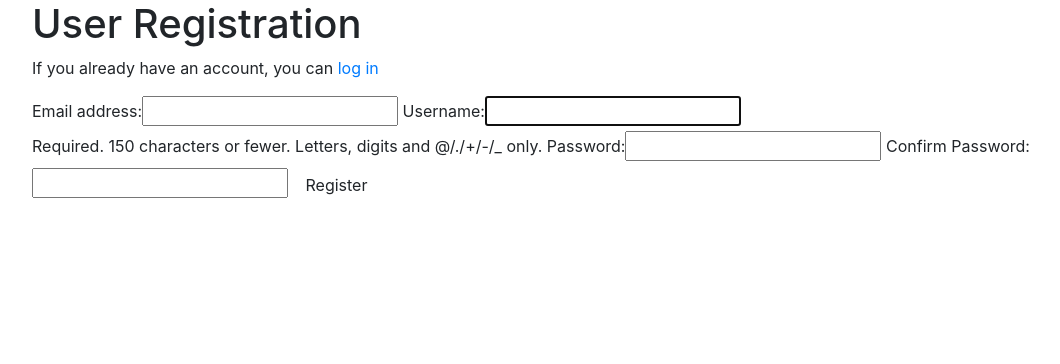
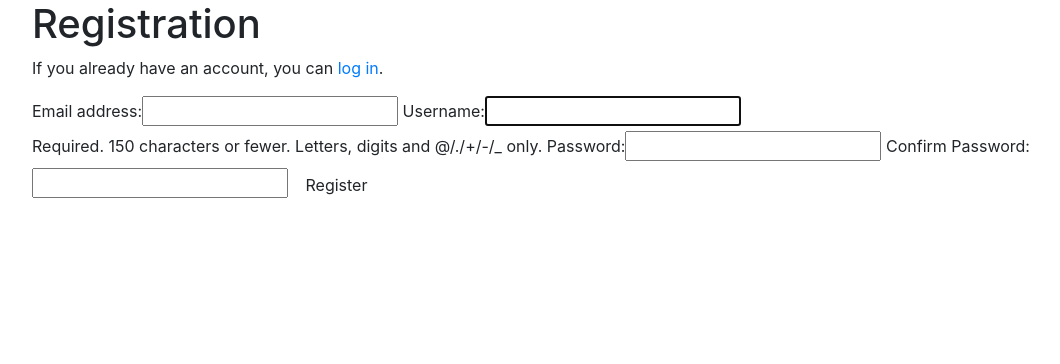
Before and after one commit to jamesahorne/milestone-4, a Django app: page /accounts/registration/ in a window 1280 px wide. Shown: the part 56-420 px from the top of the page, without its empty margins (53-1113 px from the left). Run offline with Django 3.2, Linux system fonts and the light colour scheme; some libraries are stand-ins or nearby versions.

Commit message:
Change page_header

```diff
--- a/accounts/templates/registration.html
+++ b/accounts/templates/registration.html
@@ -1,13 +1,13 @@
 {% extends 'base.html' %}
 {% load bootstrap_tags %}
 {% block page_title %}Registration{% endblock %}
-{% block page_header %}User Registration{% endblock %}
+{% block page_header %}Registration{% endblock %}
 {% block registration_active %}active{% endblock %}
 
 {% block content %}
 
 
-<p>If you already have an account, you can <a href="{% url 'login' %}">log in</a></p>
+<p>If you already have an account, you can <a href="{% url 'login' %}">log in</a>.</p>
 
 
 <form method="POST">
```
